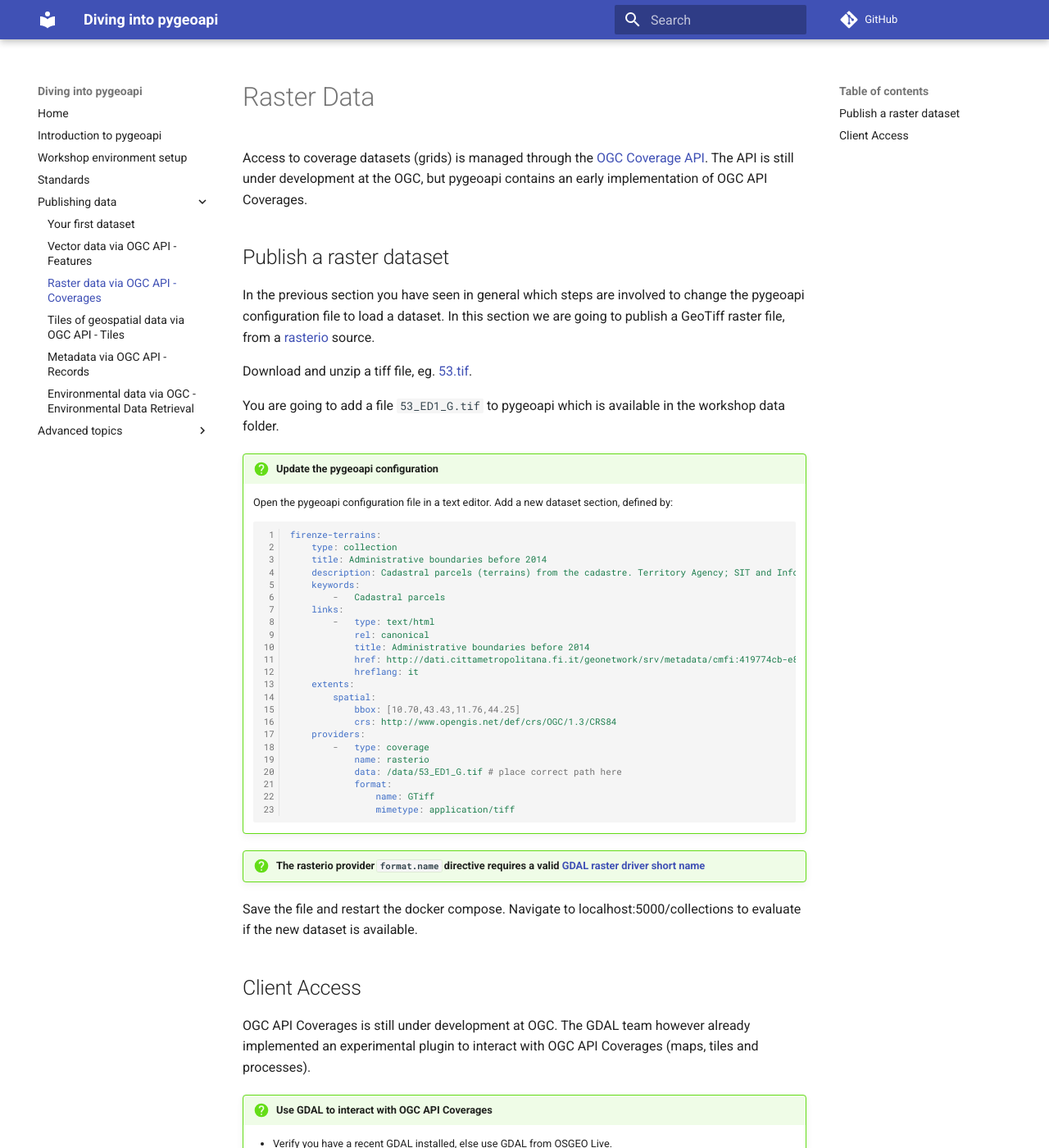
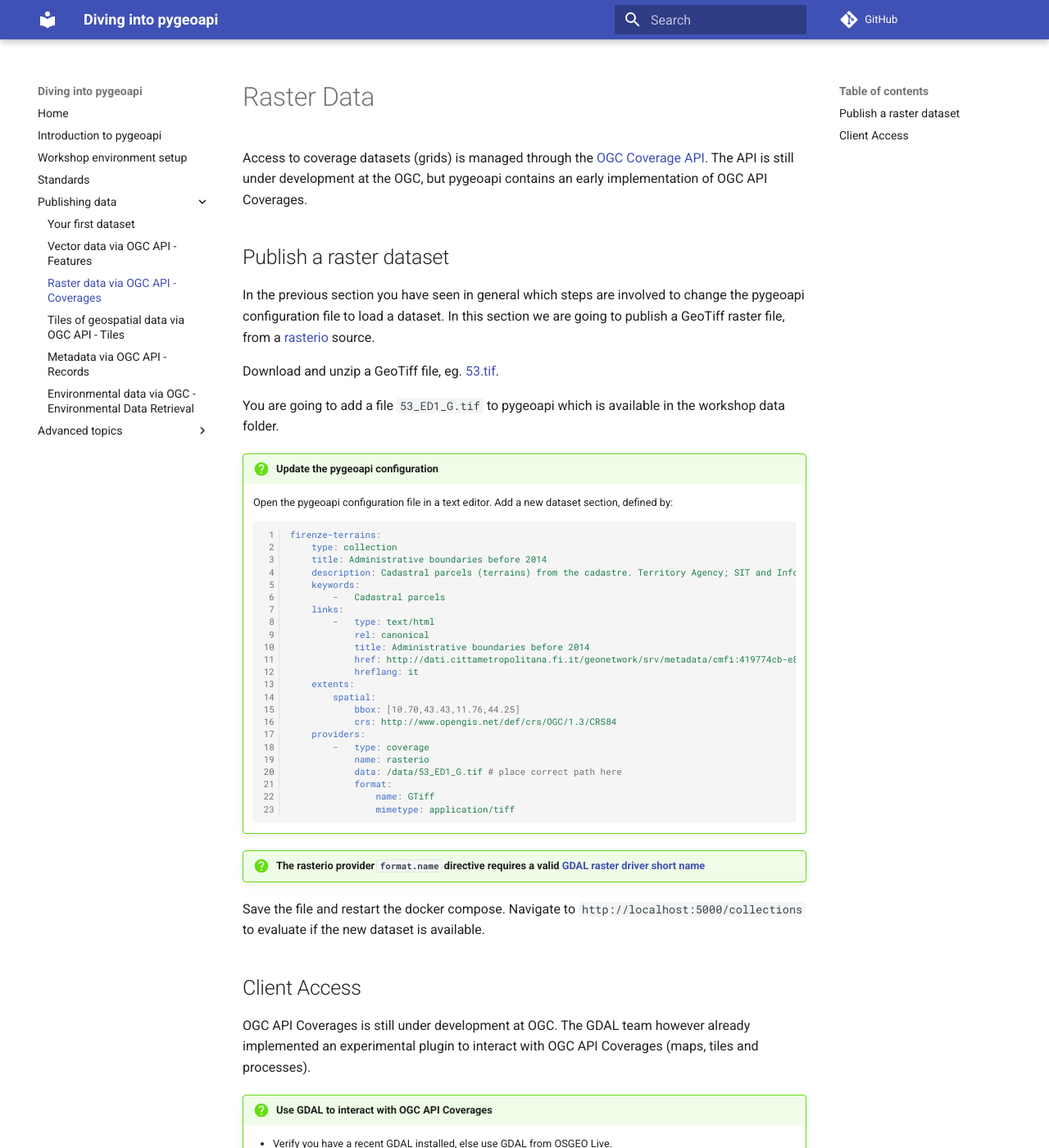
Before and after one commit to geopython/diving-into-pygeoapi, an MkDocs documentation site: the page built from workshop/content/docs/publish/ogccov.md, in a window 1280 px wide and 1400 px high. Shown: the whole window at 82% size. Built offline with MkDocs 1.6.1 and Material for MkDocs 9.7.7, drawn with Linux system fonts in a browser that asks for light colours; comment, search, counter and statistics services are not loaded.

Commit message:
Minor fixes

```diff
--- a/workshop/content/docs/publish/ogccov.md
+++ b/workshop/content/docs/publish/ogccov.md
@@ -11,7 +11,7 @@
 
 In the previous section you have seen in general which steps are involved to change the pygeoapi configuration file to load a dataset. In this section we are going to publish a GeoTiff raster file, from a [rasterio](https://rasterio.readthedocs.io) source.
 
-Download and unzip a tiff file, eg. [53.tif](http://dati.cittametropolitana.fi.it/geonetwork/srv/api/records/cmfi:419774cb-e812-4ca4-991d-97f0b747e017/attachments/53.zip).
+Download and unzip a GeoTiff file, eg. [53.tif](http://dati.cittametropolitana.fi.it/geonetwork/srv/api/records/cmfi:419774cb-e812-4ca4-991d-97f0b747e017/attachments/53.zip).
 
 You are going to add a file `53_ED1_G.tif` to pygeoapi which is available in the workshop data folder.
 
```
Also changed, not shown: other parts of workshop/content/docs/publish/ogccov.md (+1 -1 lines).
